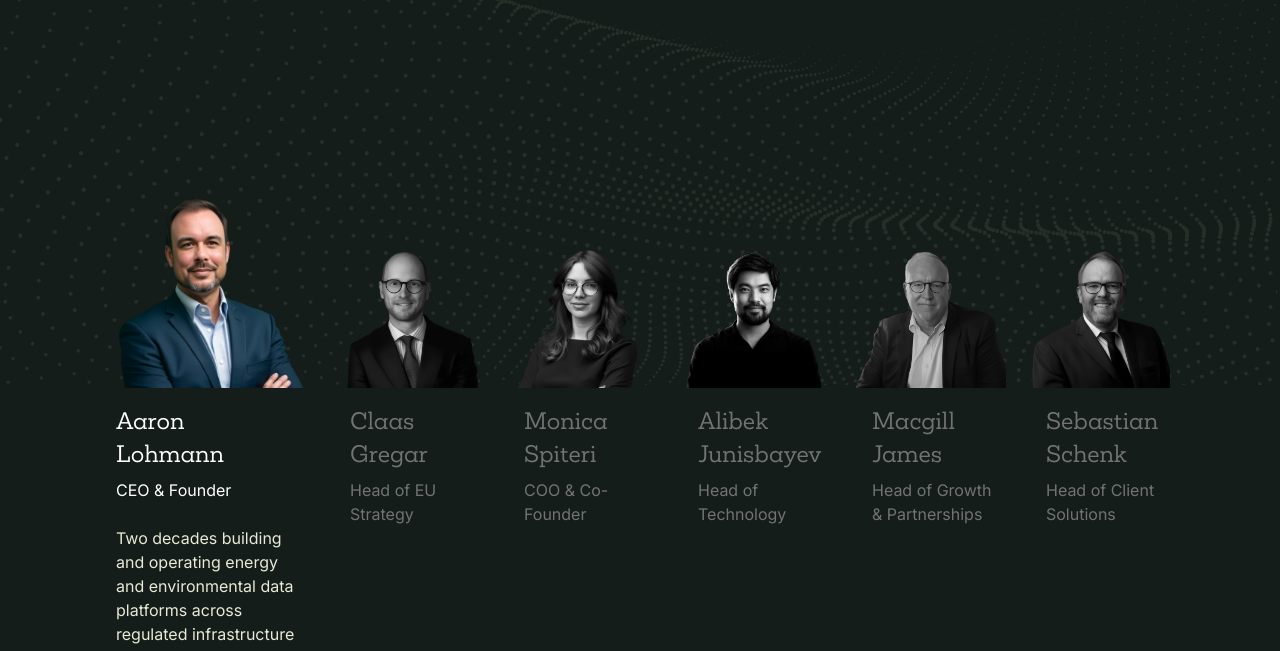
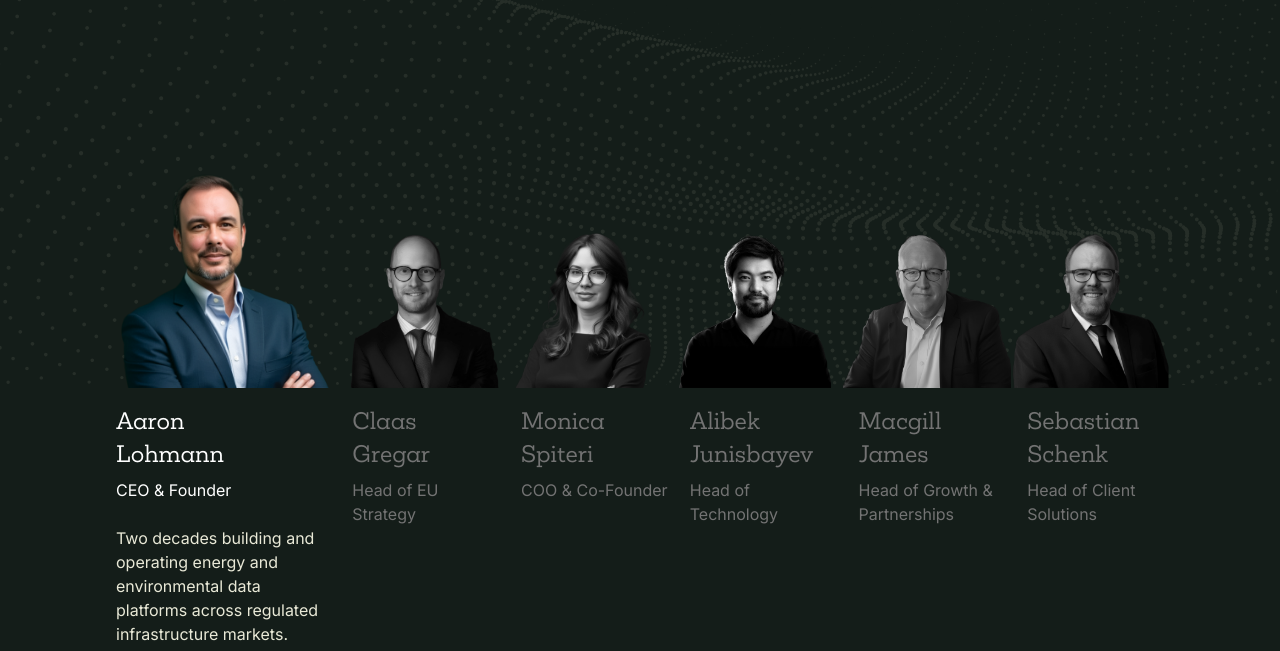
Before and after one commit to vavgithub/greentruth-earndlt, a website: page about.html in a window 1280 px wide. Shown: the part 1950-2601 px from the top of the page. Drawn offline with Linux system fonts and the light colour scheme.

Commit message:
fix: removed gap

```diff
--- a/about.html
+++ b/about.html
@@ -344,7 +344,7 @@
 
             <div
               id="leadership-grid"
-              class="flex overflow-x-auto snap-x snap-mandatory scroll-smooth gap-6 hide-scrollbar z-10 relative pb-4 lg:pb-0 xl:justify-center xl:overflow-visible"
+              class="flex overflow-x-auto snap-x snap-mandatory scroll-smooth gap-6 xl:gap-0 hide-scrollbar z-10 relative pb-4 lg:pb-0 xl:justify-center xl:overflow-visible"
             >
               <div
                 class="leader-card min-w-[240px] xl:min-w-[150px] xl:w-[200px] snap-center snap-always flex flex-col items-start justify-center gap-4 group cursor-pointer ml-10 xl:ml-0 transition-all duration-300"
```
Also changed, not shown: assets/css/tailwind.css.
